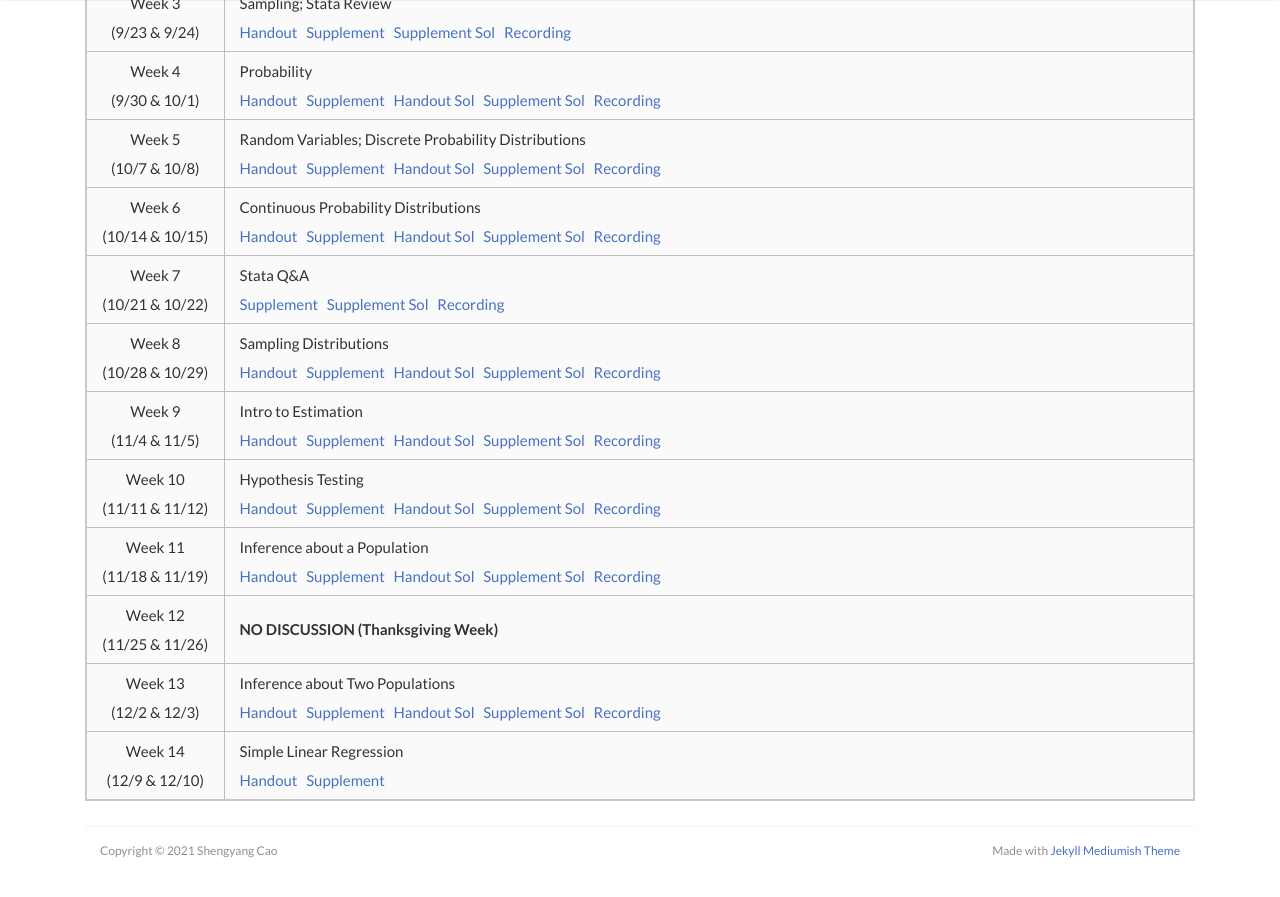
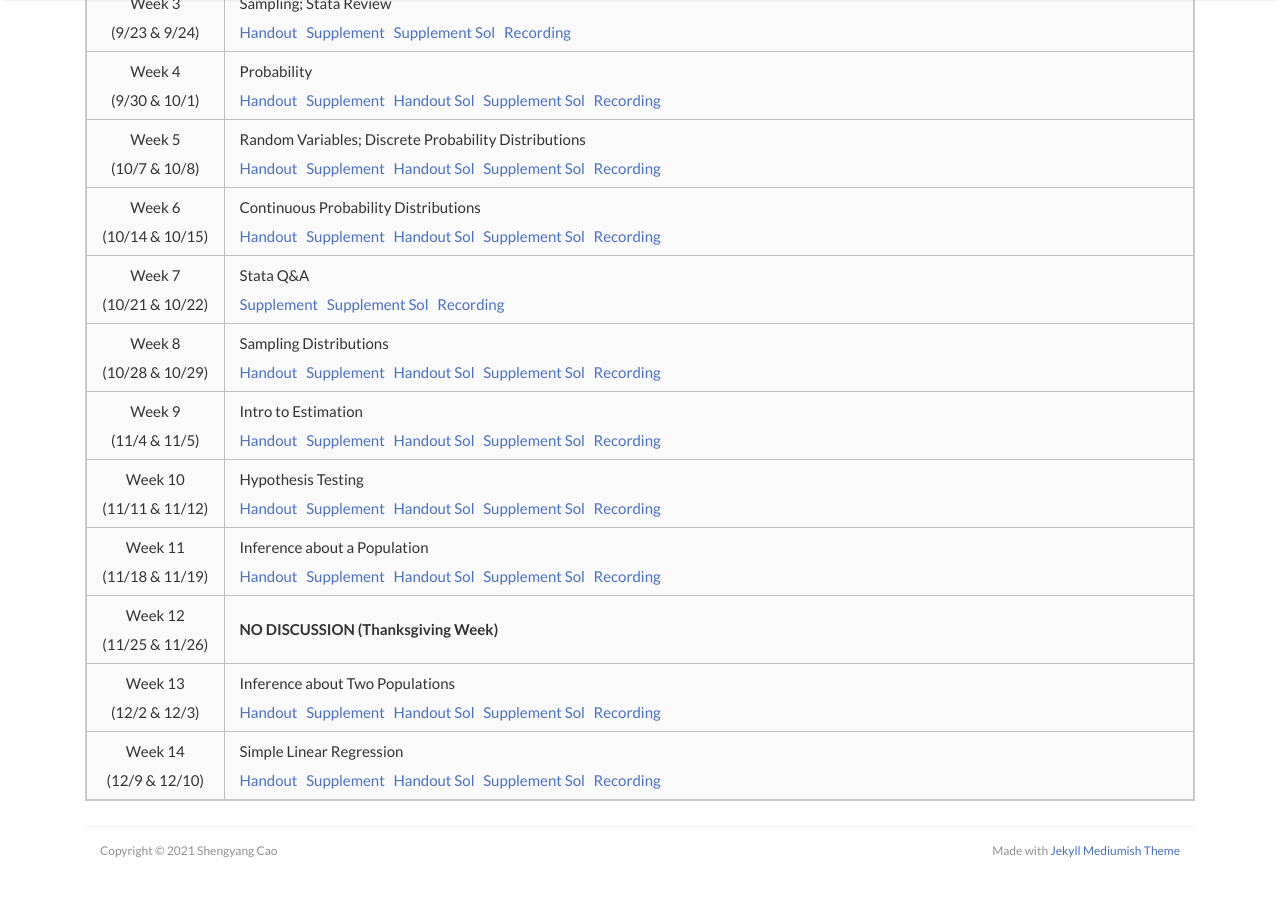
Before and after one commit to scaotravis/scaotravis.github.io, a Jekyll site: the page built from _pages/teaching/fa21-310.md, in a window 1280 px wide and 900 px high, scrolled down 1168 px. Shown: the top 897 px of the window. Built offline with Jekyll 4.4.1, drawn with Linux system fonts in a browser that asks for light colours; nearby versions of some CDN libraries; comment, search, counter and statistics services are not loaded.

Commit message:
update 310 page

```diff
--- a/_pages/teaching/fa21-310.md
+++ b/_pages/teaching/fa21-310.md
@@ -49,4 +49,4 @@
 | Week 11 <br> (11/18 & 11/19) | Inference about a Population <br> [Handout](https://canvas.wisc.edu/courses/257051/files/20592138?wrap=1) &nbsp; [Supplement]({{ site.baseurl }}/downloads/teaching/fa21-310/310_fa21_supplement-11.pdf) &nbsp; [Handout Sol](https://canvas.wisc.edu/courses/257051/files/20592153?wrap=1) &nbsp; [Supplement Sol]({{ site.baseurl }}/downloads/teaching/fa21-310/310_fa21_supplement-11_sol.pdf) &nbsp; [Recording](https://uwmadison.zoom.us/rec/share/svRdMJxh3d2SXnXUSUK-II_BmAmF18ygW5EzR2-tCWLpDtSuFixG-mIQK1plQxSS.uy6ViM9n3N65F1Ta) |
 | Week 12 <br> (11/25 & 11/26) | **NO DISCUSSION (Thanksgiving Week)** |
 | Week 13 <br> (12/2 & 12/3) | Inference about Two Populations <br> [Handout](https://canvas.wisc.edu/courses/257051/files/20592105?wrap=1) &nbsp; [Supplement]({{ site.baseurl }}/downloads/teaching/fa21-310/310_fa21_supplement-12.pdf) &nbsp; [Handout Sol](https://canvas.wisc.edu/courses/257051/files/20592143?module_item_id=3958753) &nbsp; [Supplement Sol]({{ site.baseurl }}/downloads/teaching/fa21-310/310_fa21_supplement-12_sol.pdf) &nbsp; [Recording](https://uwmadison.zoom.us/rec/share/eBOq0xnogjg4jiq7fnX9FdK9a4A9O3XoYu2QEeNDAD9Q4ckkNPzeYF4nuJThQIw4.8X480NBRgk_jlAYd)|
-| Week 14 <br> (12/9 & 12/10) | Simple Linear Regression <br> [Handout](https://canvas.wisc.edu/courses/257051/files/20592137?module_item_id=3958743) &nbsp; [Supplement]({{ site.baseurl }}/downloads/teaching/fa21-310/310_fa21_supplement-13.pdf) |
+| Week 14 <br> (12/9 & 12/10) | Simple Linear Regression <br> [Handout](https://canvas.wisc.edu/courses/257051/files/20592137?module_item_id=3958743) &nbsp; [Supplement]({{ site.baseurl }}/downloads/teaching/fa21-310/310_fa21_supplement-13.pdf) &nbsp; [Handout Sol](https://canvas.wisc.edu/courses/257051/files/20592195?module_item_id=3958754) &nbsp; [Supplement Sol]({{ site.baseurl }}/downloads/teaching/fa21-310/310_fa21_supplement-13_sol.pdf) &nbsp; [Recording](https://uwmadison.zoom.us/rec/share/6RS0x3ur0InXOWnia938RDzLhBDc4YtikeThtOp0zW4X5kXCrKP3yWEnQh7Z2TIO.r0KrRfhP85BgLFRs) |
```
Also changed, not shown: 2 other files.
